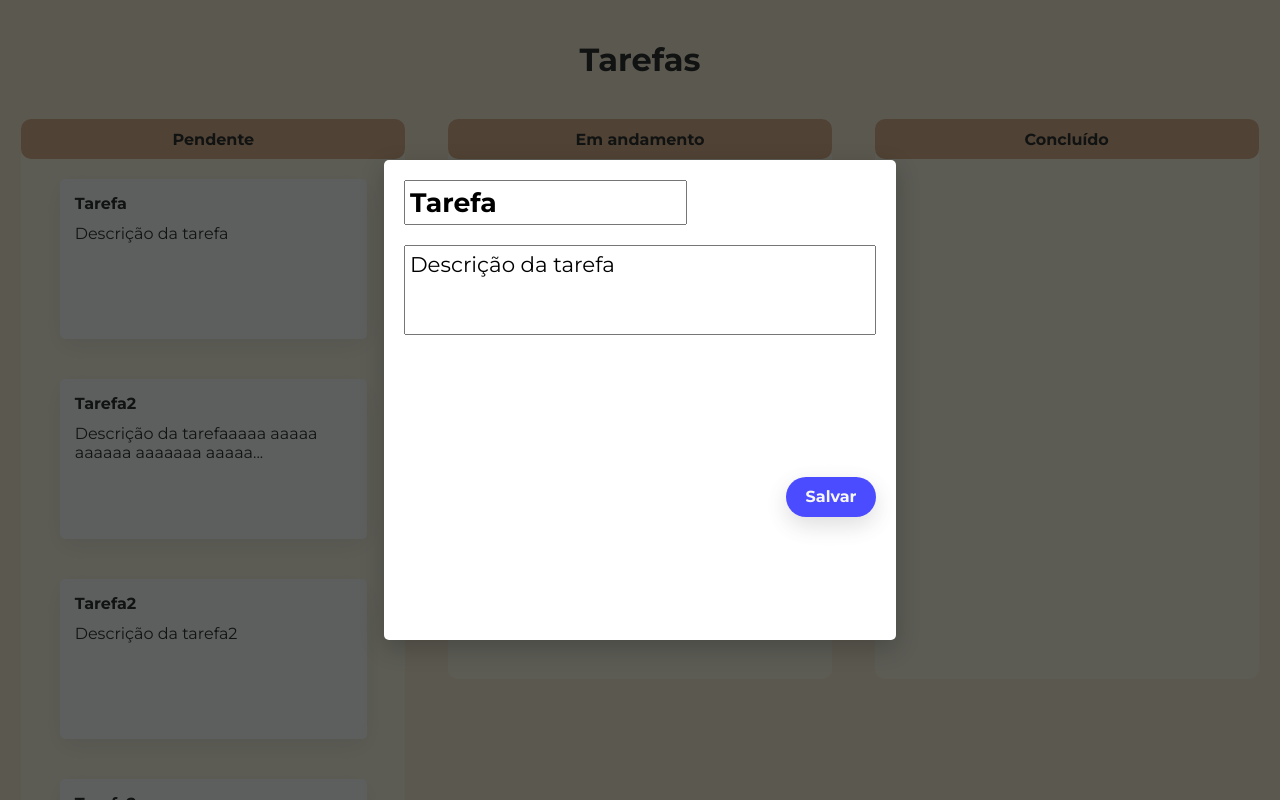
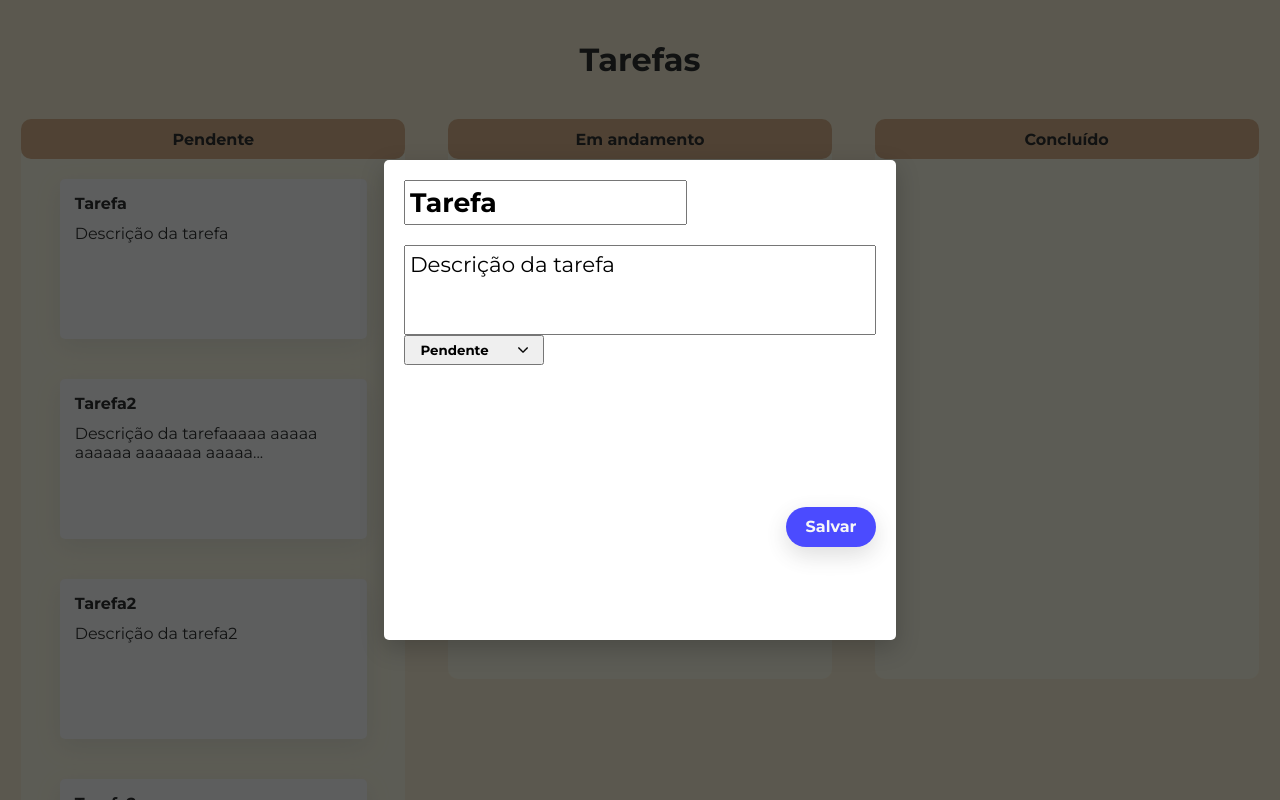
Before and after one commit to lazarobodevan/Tarefas-FrontEnd, a React (Vite) app in the folder tasks/: page / in a window 1280 px wide. Both pictures are taken after a click on the element "Descrição da tarefa". Shown: the top 800 px of the page. Built offline with nearby package versions, Linux system fonts and the light colour scheme.

Commit message:
dropdown funcionando

```diff
--- a/tasks/src/components/Board/index.jsx
+++ b/tasks/src/components/Board/index.jsx
@@ -16,7 +16,8 @@ function Board({name, cards}){
                     key={index}
                     id={index}
                     name= {elem.name}
-                    description= {elem.description}/>
+                    description= {elem.description}
+                    status={elem.status}/>
                     })
 
             }
--- a/tasks/src/components/Card/index.jsx
+++ b/tasks/src/components/Card/index.jsx
@@ -8,7 +8,7 @@ function Card({id, name, status, description}){
 
     const [modalVisible, setModalVisible] = useState(false);
 
-    function handleModalVisible(visibility){
+    function handleModalVisible(){
         setModalVisible(!modalVisible);
     }
 
@@ -27,7 +27,12 @@ function Card({id, name, status, description}){
                     <div className='description' onClick={handleModalVisible}>{description.substring(0,50)}{description.length > 50 ? "...":""}</div>
                 </div>
                 {
-                    modalVisible && <Modal name={name} desc={description} onClose={handleModalVisible}/>
+                    modalVisible && <Modal
+                                        id={id}
+                                        name={name}
+                                        desc={description}
+                                        status={status}
+                                        onClose={handleModalVisible}/>
 
                 }
             </div>
--- /dev/null
+++ b/tasks/src/components/Dropdown/index.jsx
@@ -0,0 +1,37 @@
+import './styles.css';
+import dropdownIcon from '../../assets/arrow-down-sign-to-navigate.png';
+import { useState } from 'react';
+
+function Dropdown({item}){
+
+    const [selected, setSelected] = useState(item);
+    const [isActive, setIsActive] = useState(false);
+
+    function handleSelected(key){
+        setSelected(key);
+        handleIsActive();
+    }
+    function handleIsActive(){
+        setIsActive(!isActive);
+    }
+    return(
+        <div className="container">
+            <div className="menuContainer">
+                <button className={`menuButton ${selected ? "itemSelected": ""}`} onClick={handleIsActive}>
+                    {selected ? selected: "Selecione..."}
+                    <img src={dropdownIcon} width={'10px'}/>
+                </button>
+
+                <nav className={`menu ${isActive ? "active":"inactive"}`}>
+                    <ul>
+                        <li onClick={() => handleSelected("Pendente")}><div className='option'><span>Pendente</span></div></li>
+                        <li onClick={() => handleSelected("Em andamento")}><div className='option'><span>Em andamento</span></div></li>
+                        <li onClick={() => handleSelected("Concluído")}><div className='option'><span>Concluído</span></div></li>
+                    </ul>
+                </nav>
+            </div>
+        </div>
+    )
+}
+
+export default Dropdown;
--- /dev/null
+++ b/tasks/src/components/Dropdown/styles.css
@@ -0,0 +1,48 @@
+ul li{
+    list-style-type: none;
+}
+
+li{
+    display: flex;
+    height: 30px;
+    align-items: center;
+}
+
+.menuButton{
+    display: flex;
+    width: 140px;
+    height: 30px;
+    justify-content: space-around;
+    align-items: center;
+}
+
+.itemSelected{
+    font-weight: bold;
+}
+
+.menu.active{
+    opacity: 1;
+    display: block;
+    position: absolute;
+    animation: displayAnimation 0.2s both;
+}
+
+.menu{
+    opacity: 0;
+    display: none;
+    margin-left: 10px;
+}
+
+.option{
+    display: flex;
+    height: 100%;
+    border-radius: 5px;
+    align-items: center;
+    padding: 5px;
+}
+
+.option:hover{
+    background-color: rgba(0, 0, 0, 0.164);
+    transition: background-color 0.3s;
+    cursor: pointer;
+}
--- a/tasks/src/components/Modal/index.jsx
+++ b/tasks/src/components/Modal/index.jsx
@@ -1,7 +1,8 @@
 import { useEffect, useState } from 'react';
 import Button from '../Button';
+import Dropdown from '../Dropdown';
 import './styles.css';
-function Modal({name, desc, onClose}){
+function Modal({id, name, desc, status, onClose}){
 
     const [taskName, setTaskName] = useState('');
     const [taskDesc, setTaskDesc] = useState();
@@ -29,6 +30,7 @@ function Modal({name, desc, onClose}){
             <div className="modal">
                 <textarea className="inputName" onChange={ e=> setNameAndResize(e,'40px')} placeholder="Minha atividade" value={name}/>
                 <textarea className="inputDesc" onChange={ e=> setDescAndResize(e,'90px')} value={desc}/>
+                <Dropdown item={status}/>
                 <Button name={"Salvar"} onClick={onClose}/>
             </div>
         </div>
--- a/tasks/src/pages/Home/index.jsx
+++ b/tasks/src/pages/Home/index.jsx
@@ -3,9 +3,10 @@ import Board from '../../components/Board'
 import './styles.css'
 function Home() {
 
-    const pending = [{name:"Tarefa", description:"Descrição da tarefa"}, {name:"Tarefa2", description:"Descrição da tarefaaaaa aaaaa aaaaaa aaaaaaa aaaaaaaaaaaaaa2"},{name:"Tarefa2", description:"Descrição da tarefa2"},{name:"Tarefa2", description:"Descrição da tarefa2"}, {name:"Tarefa2", description:"Descrição da tarefa2"}, ];
+    const pending = [{name:"Tarefa", description:"Descrição da tarefa", status:"Pendente"}, {name:"Tarefa2", description:"Descrição da tarefaaaaa aaaaa aaaaaa aaaaaaa aaaaaaaaaaaaaa2"},{name:"Tarefa2", description:"Descrição da tarefa2"},{name:"Tarefa2", description:"Descrição da tarefa2"}, {name:"Tarefa2", description:"Descrição da tarefa2"}, ];
     const running = [{name:"TarefaR", description:"Descrição da tarefaR"}, {name:"Tarefa2R", description:"Descrição da tarefa2R"}];
     const concluded = []
+
   return (
     <div className='homeDiv'>
       <h1>Tarefas</h1>
```
Also changed, not shown: tasks/src/assets/arrow-down-sign-to-navigate.png (added).
